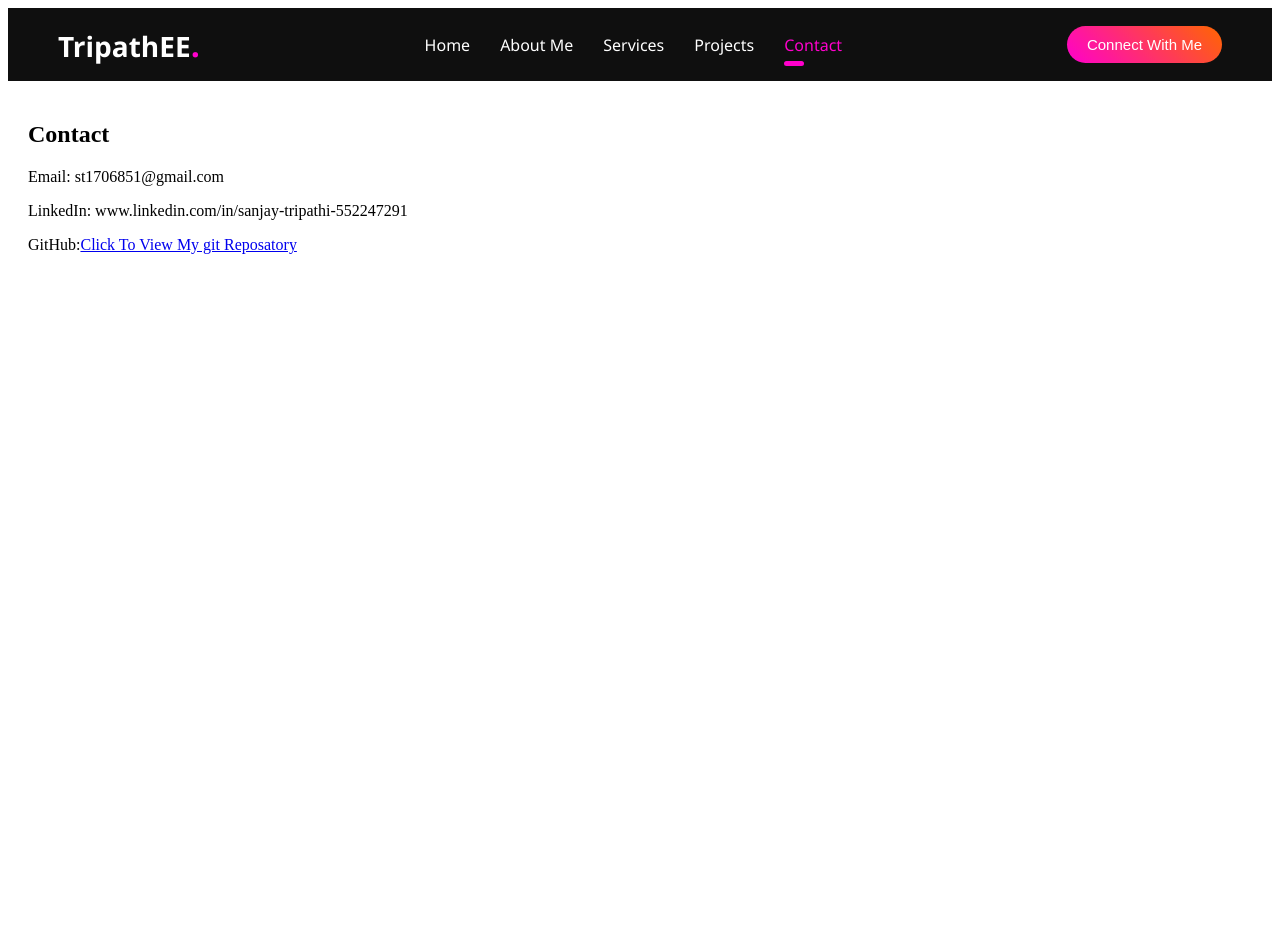
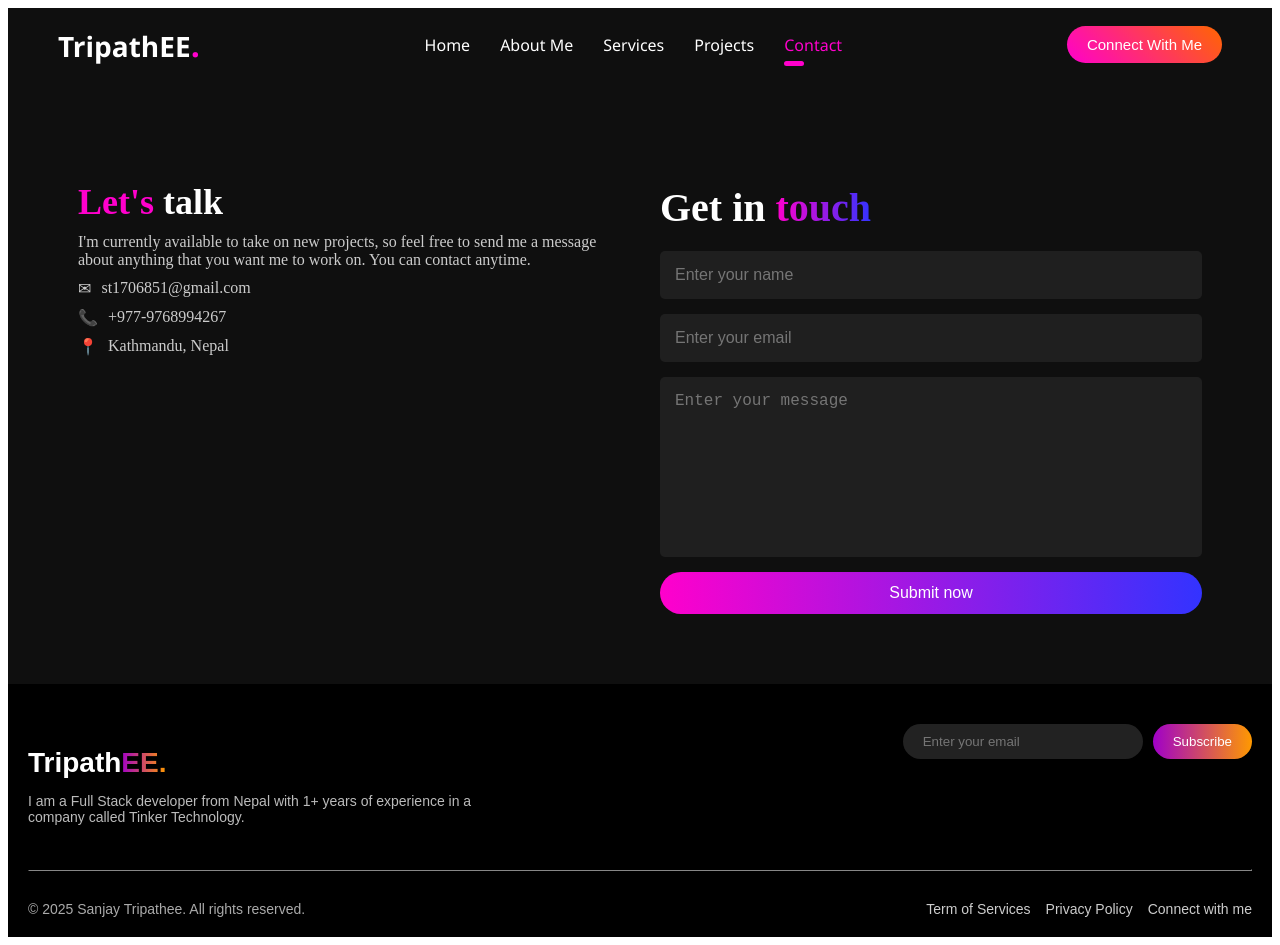
Before and after one commit to SanjayTripathee/portfolio, a React (Vite) app: page /contact in a window 1280 px wide. Before the commit the page ends 800 px from the top, so only its background shows below. Built offline with nearby package versions, Linux system fonts and the light colour scheme.

Commit message:
working on project file and its css (first step)

```diff
--- /dev/null
+++ b/src/components/CSS/contact.css
@@ -0,0 +1,86 @@
+.contact-container {
+  display: flex;
+  justify-content: space-between;
+  padding: 50px;
+  background-color: #0f0f0f;
+  color: white;
+  flex-wrap: wrap;
+}
+
+.contact-left, .contact-right {
+  flex: 1;
+  min-width: 300px;
+  margin: 20px;
+}
+
+.contact-left h2 {
+  font-size: 36px;
+  margin-bottom: 10px;
+}
+
+.contact-left .highlight {
+  color: #ff00cc;
+}
+
+.contact-left p {
+  margin: 10px 0;
+  font-size: 16px;
+  color: #ccc;
+}
+
+.contact-info p {
+  margin: 10px 0;
+  display: flex;
+  align-items: center;
+}
+
+.contact-info .icon {
+  margin-right: 10px;
+}
+
+.contact-right h1 {
+  font-size: 40px;
+  margin-bottom: 20px;
+}
+
+.contact-right .highlight {
+  background: linear-gradient(90deg, #ff00cc, #3333ff);
+  -webkit-background-clip: text;
+  -webkit-text-fill-color: transparent;
+}
+
+form {
+  display: flex;
+  flex-direction: column;
+}
+
+form input,
+form textarea {
+  background-color: #1f1f1f;
+  border: none;
+  margin-bottom: 15px;
+  padding: 15px;
+  color: white;
+  font-size: 16px;
+  border-radius: 5px;
+}
+
+form textarea {
+  height: 150px;
+  resize: none;
+}
+
+form button {
+  background: linear-gradient(90deg, #ff00cc, #3333ff);
+  border: none;
+  color: white;
+  padding: 12px;
+  border-radius: 30px;
+  font-size: 16px;
+  cursor: pointer;
+  transition: 0.3s ease;
+}
+
+form button:hover {
+  opacity: 0.85;
+}
--- /dev/null
+++ b/src/components/CSS/project.css
@@ -0,0 +1,47 @@
+.projects-section {
+  padding: 40px;
+  background-color: #0d0d0d;
+  color: white;
+  text-align: center;
+}
+
+.projects-title {
+  font-size: 2.5rem;
+  margin-bottom: 40px;
+  font-weight: 700;
+  color: white;
+}
+
+.projects-grid {
+  display: grid;
+  grid-template-columns: repeat(auto-fit, minmax(300px, 1fr));
+  gap: 30px;
+  justify-content: center;
+  align-items: start;
+}
+
+.project-card {
+  background-color: #1e1e1e;
+  border-radius: 16px;
+  overflow: hidden;
+  transition: transform 0.3s ease, box-shadow 0.3s ease;
+  cursor: pointer;
+}
+
+.project-card:hover {
+  transform: translateY(-10px);
+  box-shadow: 0 10px 25px rgba(0, 0, 0, 0.4);
+}
+
+.project-image {
+  width: 100%;
+  height: auto;
+  display: block;
+}
+
+.project-title {
+  padding: 16px;
+  font-size: 1.1rem;
+  font-weight: 500;
+  color: #ddd;
+}
--- a/src/components/Contact.jsx
+++ b/src/components/Contact.jsx
@@ -1,12 +1,38 @@
 import React from 'react';
+import './CSS/contact.css';
+import Footer from './Footer';
 
-const Contact = () => (
-  <section style={{ padding: '20px' }}>
-    <h2>Contact</h2>
-    <p>Email: st1706851@gmail.com</p>
-    <p>LinkedIn: www.linkedin.com/in/sanjay-tripathi-552247291</p>
-    <p>GitHub:<a href="https://github.com/SanjayTripathee">Click To View My git Reposatory</a></p>
-  </section>
-);
+const Contact = () => {
+  return (
+    <>
+        <section className="contact-container">
+      <div className="contact-left">
+        <h2><span className="highlight">Let's</span> talk</h2>
+        <p>
+          I'm currently available to take on new projects, so feel free to send me a message
+          about anything that you want me to work on. You can contact anytime.
+        </p>
+        <div className="contact-info">
+          <p><span className="icon">✉</span> st1706851@gmail.com</p>
+          <p><span className="icon">📞</span> +977-9768994267</p>
+          <p><span className="icon">📍</span> Kathmandu, Nepal</p>
+        </div>
+      </div>
+
+      <div className="contact-right">
+        <h1>Get in <span className="highlight">touch</span></h1>
+        <form>
+          <input type="text" placeholder="Enter your name" required />
+          <input type="email" placeholder="Enter your email" required />
+          <textarea placeholder="Enter your message" required />
+          <button type="submit">Submit now</button>
+        </form>
+      </div>
+    </section>
+    <Footer/>
+    </>
+
+  );
+};
 
 export default Contact;
--- a/src/components/HomePage.jsx
+++ b/src/components/HomePage.jsx
@@ -23,8 +23,6 @@ const HomePage = () => {
         <button className="btn-outline"><a href="/Sanjay-Tripathi_resume4.pdf" target="_blank" rel="noopener noreferrer"  style={{ textDecoration: "none" }}>
    My Resume
 </a></button>
-
-
       </div>
     </div>
     <Footer/>
--- a/src/components/Projects.jsx
+++ b/src/components/Projects.jsx
@@ -1,14 +1,35 @@
 import React from 'react';
+import './CSS/project.css';
+import Footer from './Footer';
+
+const projectData = [
+  { title: 'University Hero Section' },
+  { title: 'Music Player Dashboard' },
+  { title: 'Movie Dashboard' },
+  { title: 'NFT Marketplace' },
+  { title: 'Dental Clinic UI' },
+  { title: 'Oblo Agency Theme' },
+];
 
 const Projects = () => (
-  <section style={{ padding: '20px' }}>
-    <h2>Projects</h2>
-    <ul>
-      <li>🌐 Portfolio Website - Built using React and Tailwind CSS</li>
-      <li>🛒 E-commerce App - React + Firebase + Stripe</li>
-      <li>📊 Dashboard - Data visualization with Chart.js</li>
-    </ul>
+<>
+  <section className="projects-section">
+    <h2 className="projects-title">My Latest Work</h2>
+    <div className="projects-grid">
+      {projectData.map((proj, index) => (
+        <div key={index} className="project-card">
+          <img
+            src="/sanjayTripathee.jpg"
+            alt={proj.title}
+            className="project-image"
+          />
+          <div className="project-title">{proj.title}</div>
+        </div>
+      ))}
+    </div>
   </section>
+  <Footer/>
+</>
 );
 
 export default Projects;
--- a/src/components/Services.jsx
+++ b/src/components/Services.jsx
@@ -1,5 +1,6 @@
 import React from 'react';
 import './CSS/services.css';
+import Footer from './Footer';
 
 const services = [
   { id: '01', title: 'Web design' },
@@ -9,7 +10,8 @@ const services = [
 ];
 
 const Services = () => (
-  <div className="services-container">
+  <>
+    <div className="services-container">
     <h2 className="services-title">My <span>Services</span></h2>
     <div className="services-grid">
       {services.map((service) => (
@@ -22,6 +24,9 @@ const Services = () => (
       ))}
     </div>
   </div>
+  <Footer/>
+  </>
+
 );
 
 export default Services;
```
